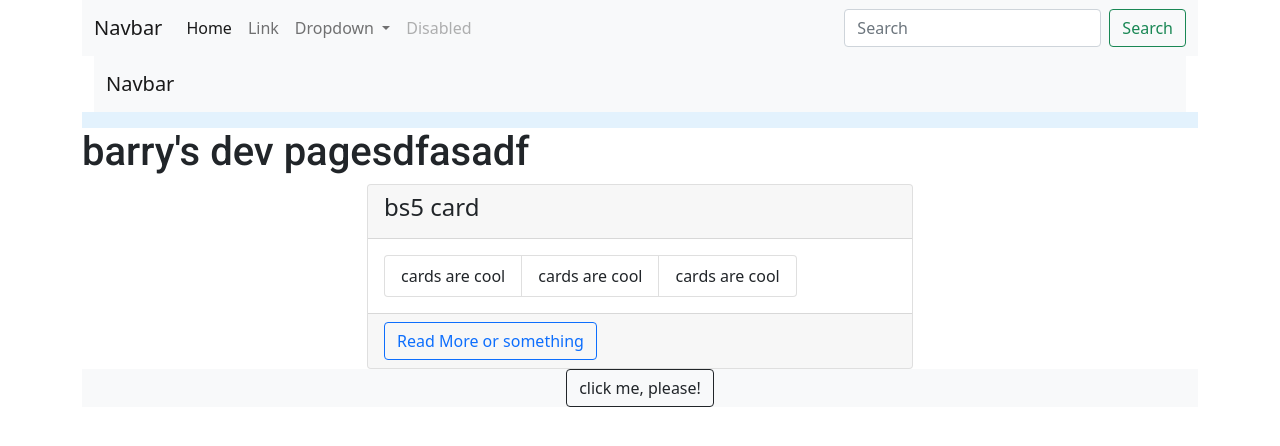
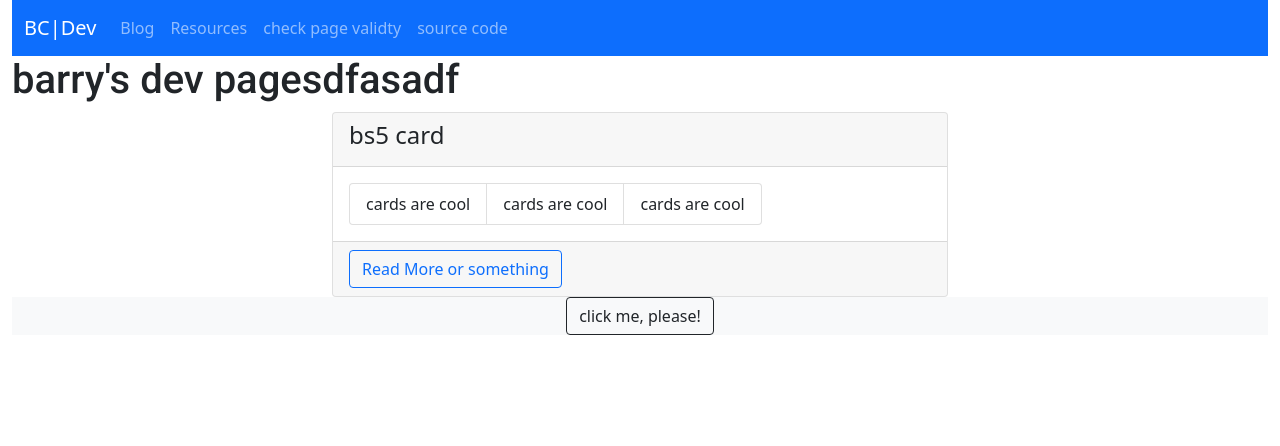
Before and after one commit to barrycumbie/didactic-octo-succotash-dummy-profile-, a plain HTML site: page docs/index.html in a window 1280 px wide. Drawn offline with nearby package versions, Linux system fonts and the light colour scheme; a web font is replaced by a local one.

Commit message:
Add files via upload

```diff
--- a/docs/index.html
+++ b/docs/index.html
@@ -15,56 +15,37 @@
 
 </head>
 
-<body class="container">
+<body class="container-fluid">
 
-	<nav class="navbar navbar-expand-lg navbar-light bg-light">
+  <nav class="navbar navbar-expand-lg navbar-dark bg-primary">
 		<div class="container-fluid">
-		  <a class="navbar-brand" href="#">Navbar</a>
+			<a class="navbar-brand" href="#">BC|Dev</a>
 			<button class="navbar-toggler" type="button" data-bs-toggle="collapse" data-bs-target="#navbarSupportedContent" aria-controls="navbarSupportedContent" aria-expanded="false" aria-label="Toggle navigation">
 			<span class="navbar-toggler-icon"></span>
 			</button>
 			<div class="collapse navbar-collapse" id="navbarSupportedContent">
 			<ul class="navbar-nav me-auto mb-2 mb-lg-0">
 				<li class="nav-item">
-				<a class="nav-link active" aria-current="page" href="#">Home</a>
+				  <a class="nav-link" href="pages/blog.html">Blog</a>
 				</li>
 				<li class="nav-item">
-				<a class="nav-link" href="#">Link</a>
-			  </li>
-			  <li class="nav-item dropdown">
-				<a class="nav-link dropdown-toggle" href="#" id="navbarDropdown" role="button" data-bs-toggle="dropdown" aria-expanded="false">
-				  Dropdown
-				</a>
-				<ul class="dropdown-menu" aria-labelledby="navbarDropdown">
-				  <li><a class="dropdown-item" href="#">Action</a></li>
-				  <li><a class="dropdown-item" href="#">Another action</a></li>
-				  <li><hr class="dropdown-divider"></li>
-				  <li><a class="dropdown-item" href="#">Something else here</a></li>
-				</ul>
+				  <a class="nav-link" href="#">Resources</a>
 				</li>
         <li class="nav-item">
-				<a class="nav-link disabled" href="#" tabindex="-1" aria-disabled="true">Disabled</a>
+          <a class="nav-link" href="https://validator.w3.org/nu/?showsource=yes&doc=https%3A%2F%2Fbarrycumbie.github.io%2Fdidactic-octo-succotash-dummy-profile-%2F">check page validty</a>
         </li>
+        <li class="nav-item">
+          <a class="nav-link" href="https://github.com/barrycumbie/didactic-octo-succotash-dummy-profile-" target="_blank">source code</a>
+        </li>
+
 			</ul>
-			<form class="d-flex">
-			  <input class="form-control me-2" type="search" placeholder="Search" aria-label="Search">
-			  <button class="btn btn-outline-success" type="submit">Search</button>
-			</form>
+
 			</div>
 		</div>
 	</nav>
 
-	<div class="container">
-		<nav class="navbar navbar-expand-lg navbar-light bg-light">
-		  <div class="container-fluid">
-			<a class="navbar-brand" href="#">Navbar</a>
-		  </div>
-		</nav>
-	  </div>
 
-<nav class="navbar navbar-light" style="background-color: #e3f2fd;">
-	<!-- Navbar content -->
-</nav>
+
 
 	 <h1>barry's dev pagesdfasadf</h1>
 <!--
```
Also changed, not shown: docs/pages/blog.html (added, +12 -0 lines), docs/pages/projects.html (added), docs/pages/resources.html (added). Lines whose indentation alone changed are shown as unchanged.
